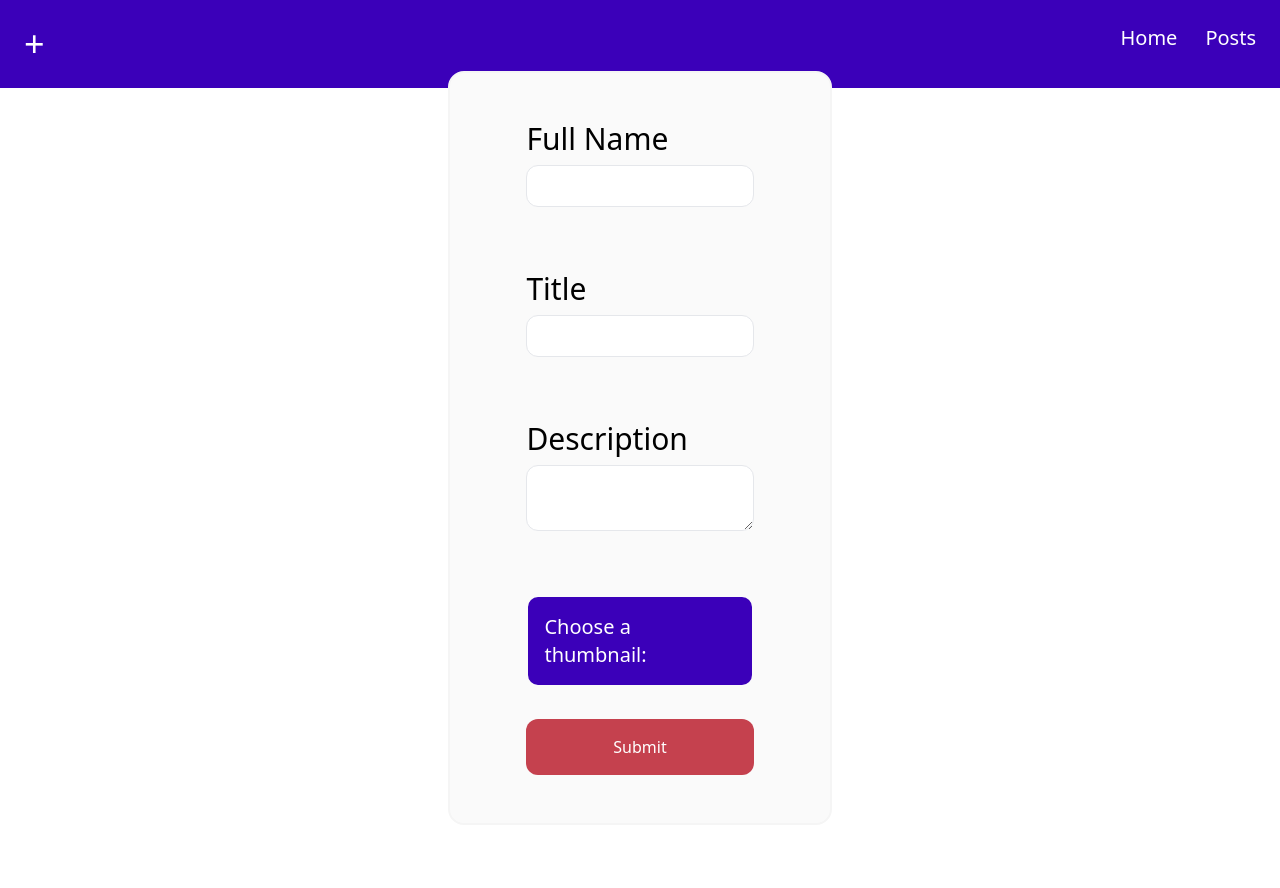
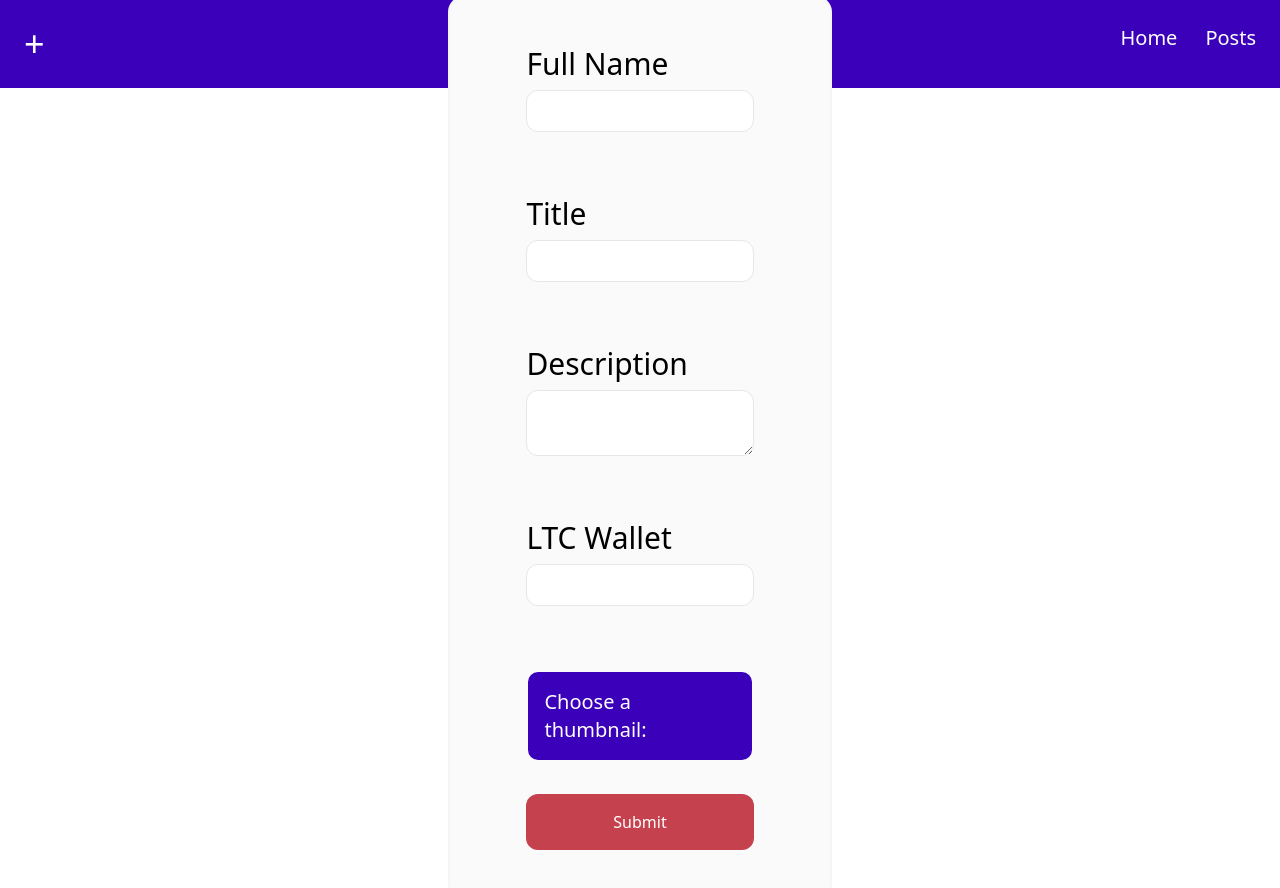
Before and after one commit to Skilled5041/htv-2024, a SvelteKit app in the folder src/htv-2024-frontend/: page /posts/new in a window 1280 px wide. Shown: the top 888 px of the page. Before the commit the page ends 825 px from the top, so only its background shows below. Built offline with nearby package versions, Linux system fonts and the light colour scheme; what @dfinity/agent would draw is missing.

Commit message:
added post pages

```diff
--- a/src/htv-2024-frontend/src/routes/posts/new/+page.svelte
+++ b/src/htv-2024-frontend/src/routes/posts/new/+page.svelte
@@ -8,7 +8,7 @@
         const file = fileInput.files[0];
         const arrayBuffer = await file.arrayBuffer();
         const uint8Array = new Uint8Array(arrayBuffer);
-        await backend.createPost([uint8Array], event.target.title.value, event.target.description.value, event.target.fname.value);
+        await backend.createPost([uint8Array], event.target.title.value, event.target.description.value, event.target.fname.value, event.target["ltc-wallet"].value);
     }
 </script>
 
@@ -21,6 +21,8 @@
             <input type="text" id="title" name="title" class="border rounded-xl p-2 mb-4" required />
             <label for="description" class="block mb-2 text-3xl pt-12">Description</label>
             <textarea id="description" name="description" class="border rounded-xl p-2 mb-4" required></textarea>
+            <label for="ltc-wallet" class="block mb-2 text-3xl pt-12">LTC Wallet</label>
+            <input type="text" id="ltc-wallet" name="ltc-wallet" class="border rounded-xl p-2 mb-4" required />
             <label class="p-4 mt-12 rounded-xl text-xl text-white border-neutral-50 border-2 bg-[#3B00B9] cursor-pointer hover:bg-[#2f0785] hover:scale-105 duration-200" for="thumbnail">Choose a thumbnail:</label>
             <input required type="file" id="thumbnail" name="thumbnail" accept="image/png, image/jpeg" bind:this={fileInput} />
             <button class="inline-block p-2 bg-[#C5414E] text-white rounded-xl mt-8 py-4 hover:scale-105 hover:bg-[#9e2f3b] duration-200" type="submit">Submit</button>
```
Also changed, not shown: 1 other file (tests, documents, lock files or other folders).
